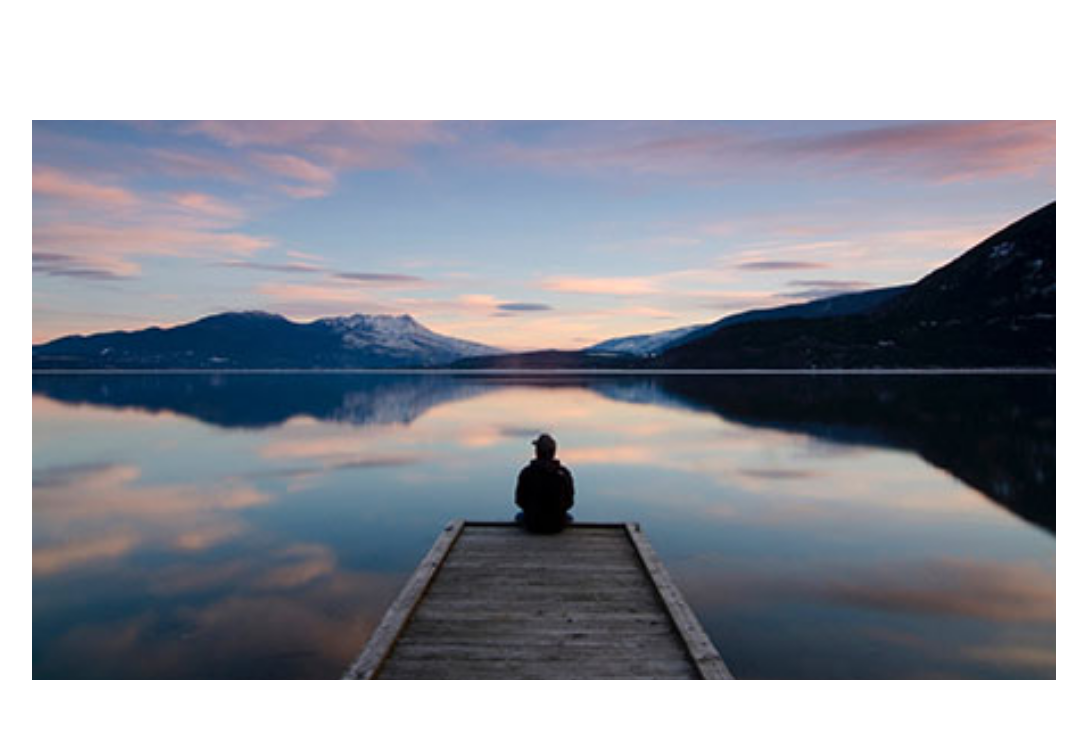
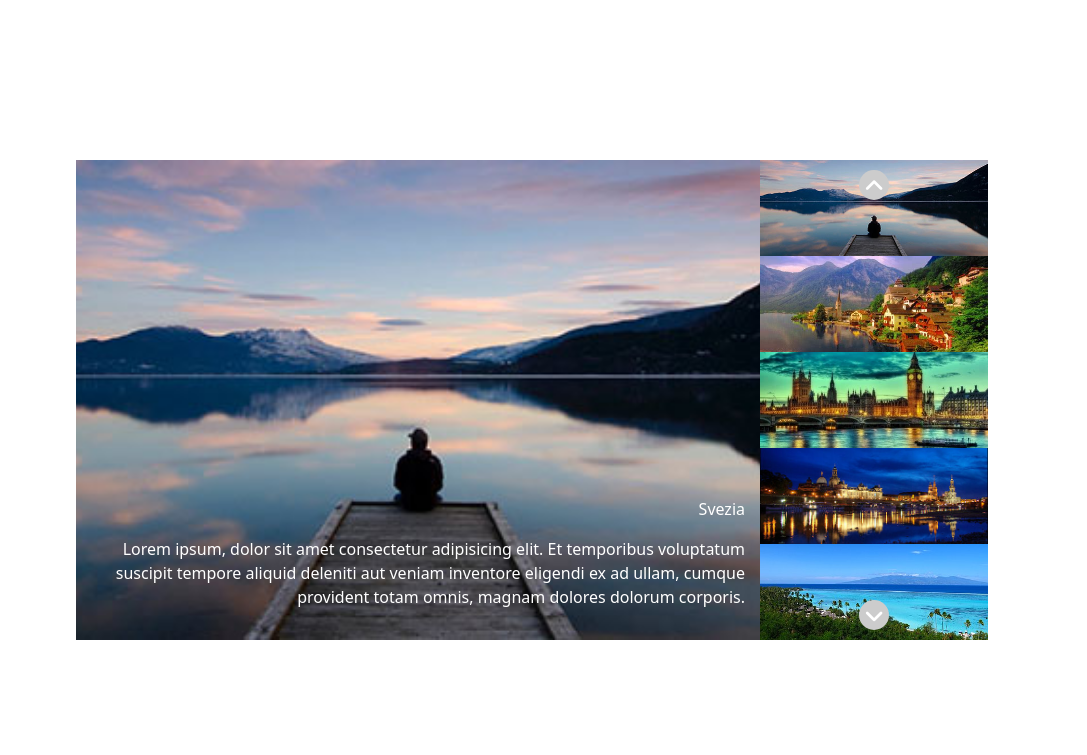
Before and after one commit to Elisachiriaco/js-array-carousel, a plain HTML site: page index.html in a window 1280 px wide. Shown: the whole page, without its empty margins (96-1183 px from the left). Drawn offline with nearby package versions, Linux system fonts and the light colour scheme; a web font is replaced by a local one.

Commit message:
prima parte

```diff
--- a/css/style.css
+++ b/css/style.css
@@ -1,29 +1,67 @@
-*{
-    padding: 0;
-    margin: 0;
-    box-sizing: border-box;
-}
 .container{
     height: 100vh;
     position: relative;
 }
 .slider{
-    width: 80vw;
+    width: 80%;
     position: absolute;
-    top:50%;
+    top: 50%;
     left: 50%;
     transform: translate(-50%, -50%);
 }
+.row>*{
+    padding: 0;
+}
+
 .item{
     display: none;
-    height: 70vh;
-    overflow: hidden;
 }
-.item.active{
+img{
+    width: 100%;
+    height: 60vh;
+    object-fit: cover;
+}
+.title{
+    position: absolute;
+    bottom: 15px;
+    right: 15px;
+    color: white;
+    text-align: end;
+}
+
+.item, .imagecontainer, .image{
+    position: relative;
+}
+.image img{
+    width: 100%;
+    height: 12vh;
+}
+.active{
     display: block;
 }
-.item img{
-    width: 100%;
-    height: 100%;
-    object-fit: cover;
+.prev, .next{
+    position: absolute;
+    width: 30px;
+    height: 30px;
+    text-align: center;
+    line-height: 30px;
+    font-size: 22px;
+    background-color: #cccccc;
+    color: white;
+    border-radius: 50%;
+    left: 50%;
+    transform: translate(-50%);
+    cursor: pointer;
 }
+
+.prev{
+    top: 10px;
+}
+.next{
+    bottom: 10px;
+}
+
+.prev:hover, .next:hover{
+    background-color: white;
+    color:#cccccc;
+}
--- a/index.html
+++ b/index.html
@@ -15,37 +15,50 @@
 </head>
 <body>
     <div class="container">
-        <div class="slider">
-            <div class="items-container">
+        <div class="row slider">
+            <div class="col-9">
                 <div class="item active">
                     <img src="img/01.jpg" alt="svezia">
-                    <div class="city">Svezia</div>
-                    <div class="subtitle"> Lorem ipsum, dolor sit amet consectetur adipisicing elit. Et temporibus voluptatum suscipit tempore aliquid deleniti aut veniam inventore eligendi ex ad ullam, cumque provident totam omnis, magnam dolores dolorum corporis.</div>
+                    <div class="title">
+                        <p class="city">Svezia</p>
+                        <p class="subtitle">Lorem ipsum, dolor sit amet consectetur adipisicing elit. Et temporibus voluptatum suscipit tempore aliquid deleniti aut veniam inventore eligendi ex ad ullam, cumque provident totam omnis, magnam dolores dolorum corporis.</p>
+                    </div>
+                </div>
+                <div class="item">
+                    <img src="img/02.jpg" alt="svizzera">
+                </div>
+                <div class="item">
+                    <img src="img/03.jpg" alt="gran bretagna">
+                </div>
+                <div class="item">
+                    <img src="img/04.jpg" alt="germania">
+                </div>
+                <div class="item">
+                    <img src="img/05.jpg" alt="paradise">
+                </div>
+            </div>
+
+            <div class="col-3 imagecontainer">
+                <div class="column">
+                    <div class="image">
+                        <img src="img/01.jpg" alt="svezia">
+                    </div>
+                    <div class="image">
+                        <img src="img/02.jpg" alt="svizzera">
+                    </div>
+                    <div class="image">
+                        <img src="img/03.jpg" alt="gran bretagna">
+                    </div>
+                    <div class="image">
+                        <img src="img/04.jpg" alt="germania">
+                    </div>
+                    <div class="image">
+                        <img src="img/05.jpg" alt="paradise">
+                    </div>
                 </div>
 
-                <div class="item">
-                    <img src="img/02.jpg" alt="svizzera">
-                    <div class="city">Svizzera</div>
-                    <div class="subtitle">Lorem ipsum</div>
-                </div>
-
-                <div class="item">
-                    <img src="img/03.jpg" alt="gran bretagna">
-                    <div class="city">Gran Bretagna</div>
-                    <div class="subtitle">Lorem ipsum, dolor sit amet consectetur adipisicing elit.</div>
-                </div>
-
-                <div class="item">
-                    <img src="img/04.jpg" alt="germania">
-                    <div class="city">Germania</div>
-                    <div class="subtitle">Lorem ipsum, dolor sit amet consectetur adipisicing elit. Et temporibus voluptatum suscipit tempore aliquid deleniti aut veniam inventore eligendi ex ad ullam,</div>
-                </div>
-
-                <div class="item">
-                    <img src="img/05.jpg" alt="paradise">
-                    <div class="city">Paradise</div>
-                    <div class="subtitle">Et temporibus voluptatum suscipit tempore aliquid deleniti aut veniam inventore eligendi ex ad ullam,</div>
-                </div>
+                <div class="prev"><i class="fa-solid fa-angle-up"></i></div>
+                <div class="next"><i class="fa-solid fa-angle-down"></i></div>
             </div>
         </div>
     </div>
--- a/js/script.js
+++ b/js/script.js
@@ -1,23 +1,9 @@
-const items = [
-    'img/01.jpg',
-    'img/02.jpg',
-    'img/03.jpg',
-    'img/04.jpg',
-    'img/05.jpg'
-];
+let currentIndex = 0;
+const listaImmagini = document.getElementById('item');
+const next = document.querySelector ('next');
 
-const title = [
-    'Svezia',
-    'Svizzera',
-    'Gran Bretagna',
-    'Germania',
-    'Paradise'
-]
-
-const text = [
-    'Lorem ipsum, dolor sit amet consectetur adipisicing elit. Et temporibus voluptatum suscipit tempore aliquid deleniti aut veniam inventore eligendi ex ad ullam, cumque provident totam omnis, magnam dolores dolorum corporis.',
-    'Lorem ipsum',
-    'Lorem ipsum, dolor sit amet consectetur adipisicing elit.',
-    'Lorem ipsum, dolor sit amet consectetur adipisicing elit. Et temporibus voluptatum suscipit tempore aliquid deleniti aut veniam inventore eligendi ex ad ullam,',
-    'Et temporibus voluptatum suscipit tempore aliquid deleniti aut veniam inventore eligendi ex ad ullam,',
-]
+next.addEventListener("click", function () {
+    listaImmagini[currentIndex].classList.remove("active");
+    currentIndex += 1;
+    listaImmagini[currentIndex].classList.add("active");
+});
```
